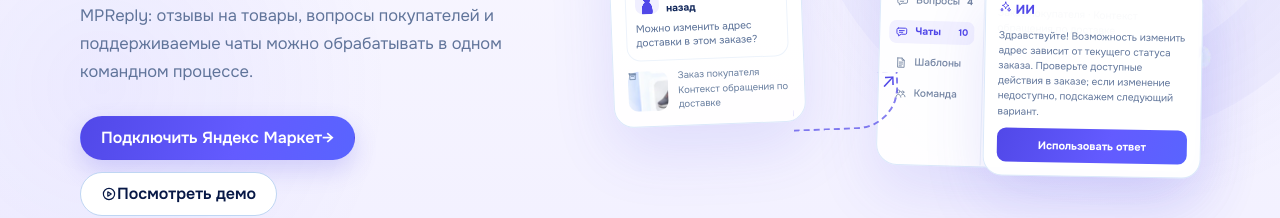
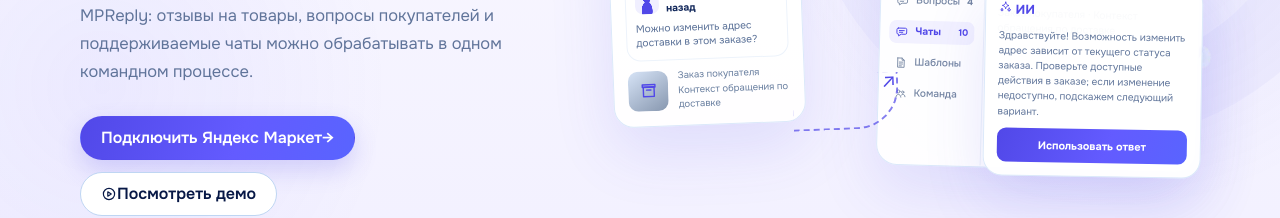
Before and after one commit to fedorovich-web/mpreply, a Next.js app in the folder apps/web/: page /marketplaces/yandex-market in a window 1280 px wide. Shown: the part 382-600 px from the top of the page. Built offline with nearby package versions, Linux system fonts and the light colour scheme; no server answers.

Commit message:
style(web): scope shoe thumbnail to product scenario

```diff
--- a/apps/web/styles/public-detail-hero-fidelity.css
+++ b/apps/web/styles/public-detail-hero-fidelity.css
@@ -89,18 +89,34 @@
   content: '';
 }
 
-/* Decorative product thumbnail cropped from the approved Wildberries render. */
+/* Keep the context visual at the approved 40px geometry for every marketplace. */
 .mockup-page .detail-product-thumb {
-  display: block;
+  display: flex;
+  align-items: center;
+  justify-content: center;
   width: 40px;
   height: 40px;
   flex: 0 0 40px;
   border-radius: 10px;
   background-color: #f4f6fb;
+}
+
+/* Only the product-question scenario uses the approved Wildberries product crop. */
+.mockup-page .detail-product-thumb.is-product {
   background-image: url("/images/mockups/product-shoe.webp");
   background-position: center;
   background-repeat: no-repeat;
   background-size: cover;
+}
+
+.mockup-page .detail-product-thumb:not(.is-product) {
+  background-color: var(--color-brand-soft);
+  color: var(--color-brand-primary);
+}
+
+.mockup-page .detail-product-thumb:not(.is-product) > svg {
+  width: 19px;
+  height: 19px;
 }
 
 /* The approved Wildberries app question card has no secondary context row. */
```
